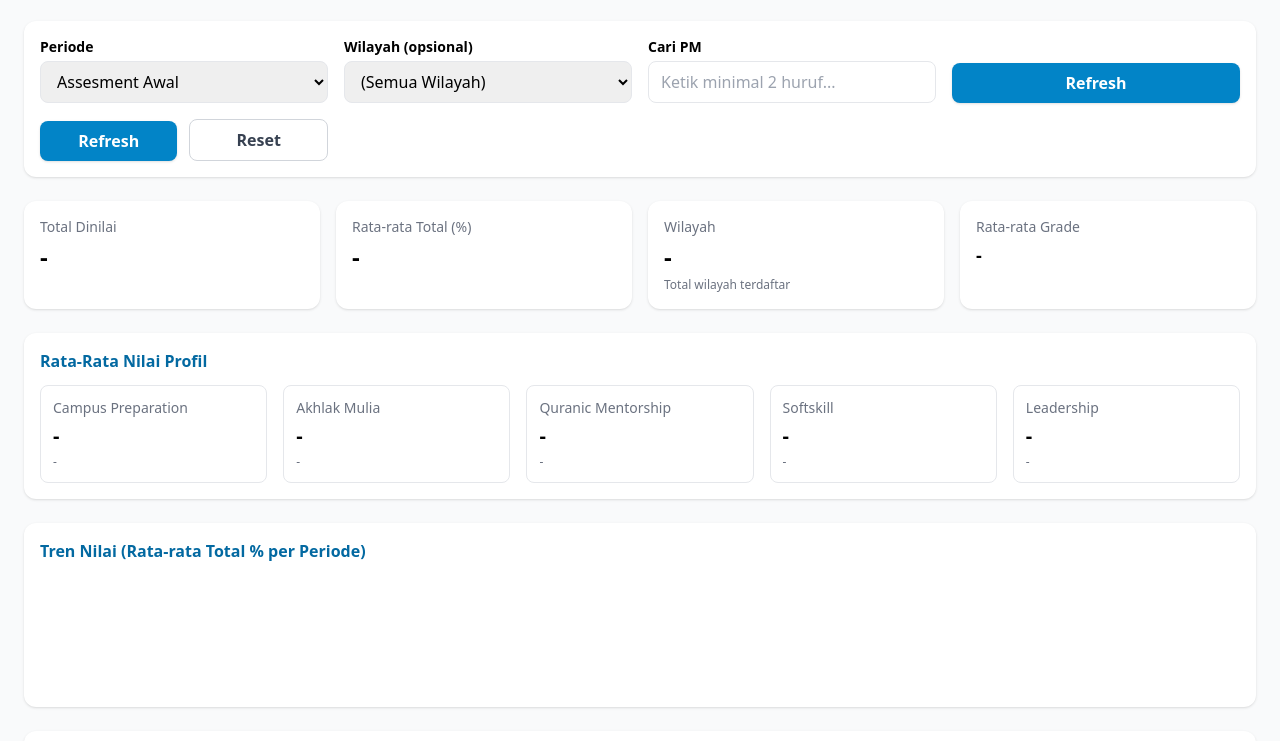
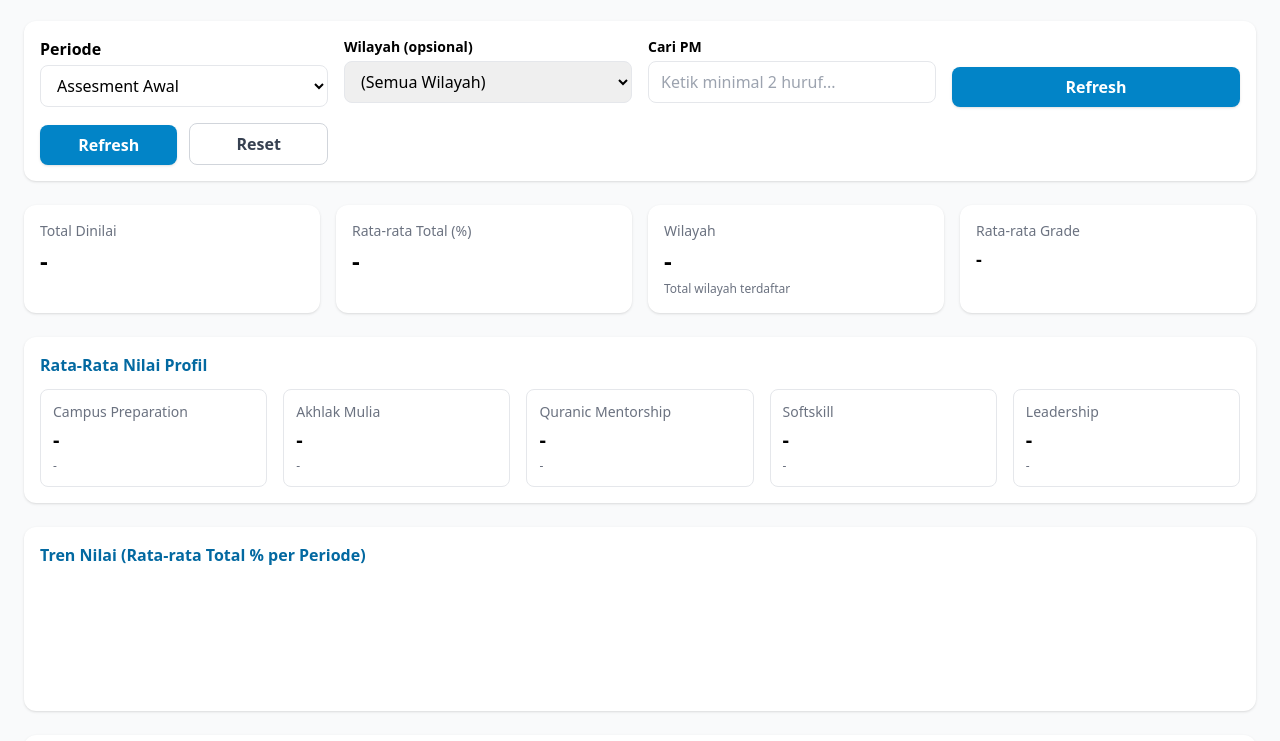
Before and after one commit to hudagraph/assesment-yes, a website: page dashboard.html in a window 1280 px wide. Shown: the part 59-800 px from the top of the page. Drawn offline with nearby package versions, Linux system fonts and the light colour scheme; no server answers.

Commit message:
Update dashboard.html

```diff
--- a/dashboard.html
+++ b/dashboard.html
@@ -19,14 +19,16 @@
     <!-- Filters -->
     <section class="bg-white rounded-xl shadow p-4 grid gap-4 sm:grid-cols-4 relative">
       <div>
-        <label class="block text-sm font-semibold mb-1">Periode</label>
-        <select id="periodeSelect" class="w-full border rounded-lg px-3 py-2 focus:ring-2 focus:ring-sky-400">
+        <label class="font-semibold block mb-1">Periode</label>
+        <select id="periodeInput" name="periode" required
+                class="w-full px-3 py-2 border rounded-lg bg-white focus:ring-2 focus:ring-sky-400">
           <option>Assesment Awal</option>
           <option>Tri Semester 1</option>
           <option>Tri Semester 2</option>
           <option>Assesment Akhir</option>
         </select>
       </div>
+
 
       <div>
         <label class="block text-sm font-semibold mb-1">Wilayah (opsional)</label>
```
